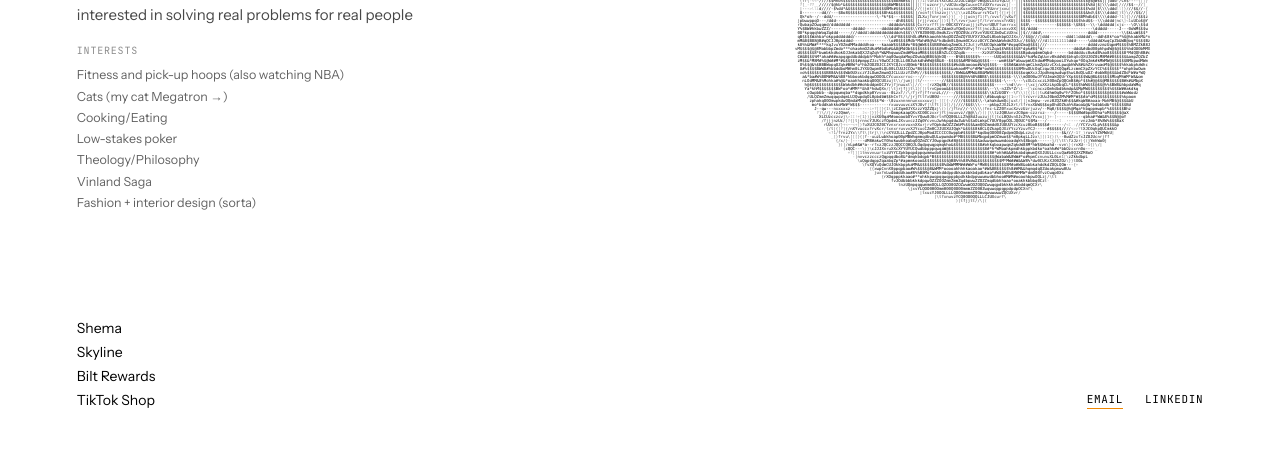
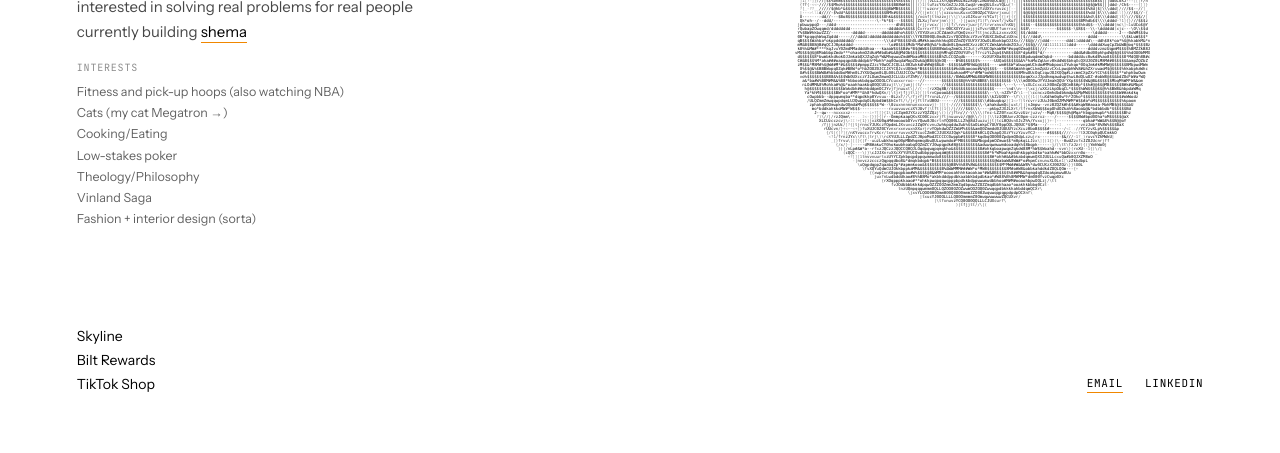
Before and after one commit to ethanzzheng/ethanzheng.me, a website built with Vite: page index.html in a window 1280 px wide. Shown: the part 363-816 px from the top of the page. Built offline with nearby package versions, Linux system fonts and the light colour scheme.

Commit message:
Add 'currently building shema' line, remove Shema from project list
Co-Authored-By: Claude Fable 5 <noreply@anthropic.com>

```diff
--- a/index.html
+++ b/index.html
@@ -97,6 +97,11 @@
         color: rgba(0, 0, 0, 0.72);
         opacity: 0; animation: fadeUp 0.8s ease 0.6s forwards;
       }
+      .tagline.building { margin-top: 6px; }
+      .tagline .shema {
+        border-bottom: 1px solid #f08700;
+        padding-bottom: 1px;
+      }
       .interests {
         margin-top: 20px;
         opacity: 0; animation: fadeUp 0.8s ease 0.75s forwards;
@@ -191,6 +196,7 @@
             <span class="line"><span><span class="nyc">NYC</span>.</span></span>
           </h1>
           <p class="tagline">interested in solving real problems for real people</p>
+          <p class="tagline building">currently building <a href="https://tryshema.app/" target="_blank" rel="noreferrer" class="shema">shema</a></p>
           <div class="interests">
             <span class="label">Interests</span>
             <ul>
@@ -209,7 +215,6 @@
 
       <footer>
         <nav>
-          <a href="https://tryshema.app/" target="_blank" rel="noreferrer" data-thumb="Shema · tryshema.app">Shema</a>
           <a href="https://app.llmobserve.com/" target="_blank" rel="noreferrer" data-thumb="Skyline · LLM cost SDK">Skyline</a>
           <a href="https://www.figma.com/design/DnZygpV7BBvgNZzUJJEZjD/Bilt-Portfolio?node-id=0-1" target="_blank" rel="noreferrer" data-thumb="Bilt · loyalty">Bilt Rewards</a>
           <a href="https://www.figma.com/design/DpbCJFAzB6Bo8SBaplMCvS/TTS-Portfolio?node-id=0-1" target="_blank" rel="noreferrer" data-thumb="TikTok Shop · checkout">TikTok Shop</a>
```
